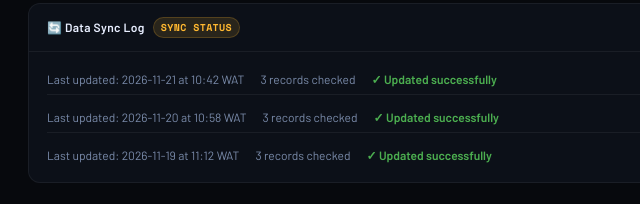
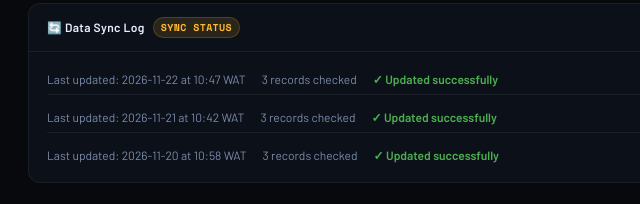
Before and after one commit to Abbey-commit/safenet-nigeria, a plain HTML site: page dashboard/index.html in a window 1280 px wide. Shown: the part 1453-1657 px from the top of the page, 0-640 px from the left. Drawn offline with nearby package versions, Linux system fonts and the light colour scheme.

Commit message:
Automated daily data refresh

```diff
--- a/dashboard/index.html
+++ b/dashboard/index.html
@@ -315,7 +315,7 @@
   <span style="font-size:11px;color:var(--text3);font-family:'Space Mono',monospace;padding:3px 10px;border:1px solid var(--border);border-radius:6px">PHASE 1 · CONFLICT INTELLIGENCE</span>
   <div class="header-meta">
     <div class="live-badge"><div class="live-dot"></div> SAMPLE DATA — DEMONSTRATION MODE</div>
-    <div class="gen-time">Generated 2026-11-21 10:42:19 WAT</div>
+    <div class="gen-time">Generated 2026-11-22 10:47:53 WAT</div>
   </div>
 </header>
 
@@ -677,17 +677,17 @@
     </div>
     <div class="log-wrap">
         <div class="log-row">
+          <span style="font-size:12px;color:var(--text2)">Last updated: 2026-11-22 at 10:47 WAT</span>
+          <span style="font-size:12px;color:var(--text2)">3 records checked</span>
+          <span style="color:#4CAF50;font-size:12px;font-weight:600">✓ Updated successfully</span>
+        </div>
+        <div class="log-row">
           <span style="font-size:12px;color:var(--text2)">Last updated: 2026-11-21 at 10:42 WAT</span>
           <span style="font-size:12px;color:var(--text2)">3 records checked</span>
           <span style="color:#4CAF50;font-size:12px;font-weight:600">✓ Updated successfully</span>
         </div>
         <div class="log-row">
           <span style="font-size:12px;color:var(--text2)">Last updated: 2026-11-20 at 10:58 WAT</span>
-          <span style="font-size:12px;color:var(--text2)">3 records checked</span>
-          <span style="color:#4CAF50;font-size:12px;font-weight:600">✓ Updated successfully</span>
-        </div>
-        <div class="log-row">
-          <span style="font-size:12px;color:var(--text2)">Last updated: 2026-11-19 at 11:12 WAT</span>
           <span style="font-size:12px;color:var(--text2)">3 records checked</span>
           <span style="color:#4CAF50;font-size:12px;font-weight:600">✓ Updated successfully</span>
         </div></div>
```
Also changed, not shown: docs/index.html (+6 -6 lines), 1 other file.
